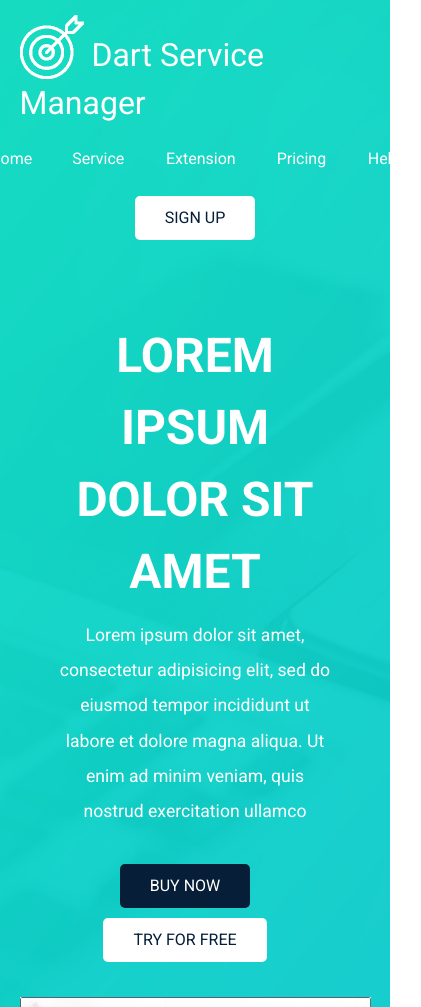
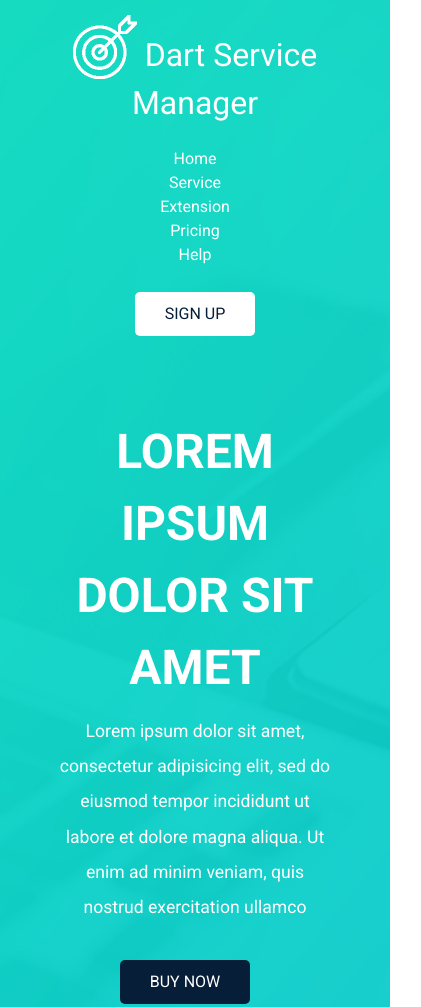
Before and after one commit to xodervyn/DevOps1_201111265, a plain HTML site: page index.html in a window 390 px wide. Shown: the top 1007 px of the page, 421 px wide, since content can reach past the window. Drawn offline with Linux system fonts and the light colour scheme.

Commit message:
fix responsive <547px

```diff
--- a/css/style.css
+++ b/css/style.css
@@ -458,7 +458,8 @@ body {
 	}
 }
 
-@media(max-width: 500px) {
+
+@media(max-width: 547px) {
 	.our-tools .grid-3 {
 		grid-template-columns: 1fr;
 	}
@@ -466,4 +467,14 @@ body {
 		padding-top: 30px;
 		padding-bottom: 30px;
 	}
+	.logo {
+		text-align: center;
+	}
+	.nav ul {
+		flex-direction: column;
+		text-align: center;
+	}
+	.nav>.social-media {
+		flex-direction: row;
+	}
 }
```
